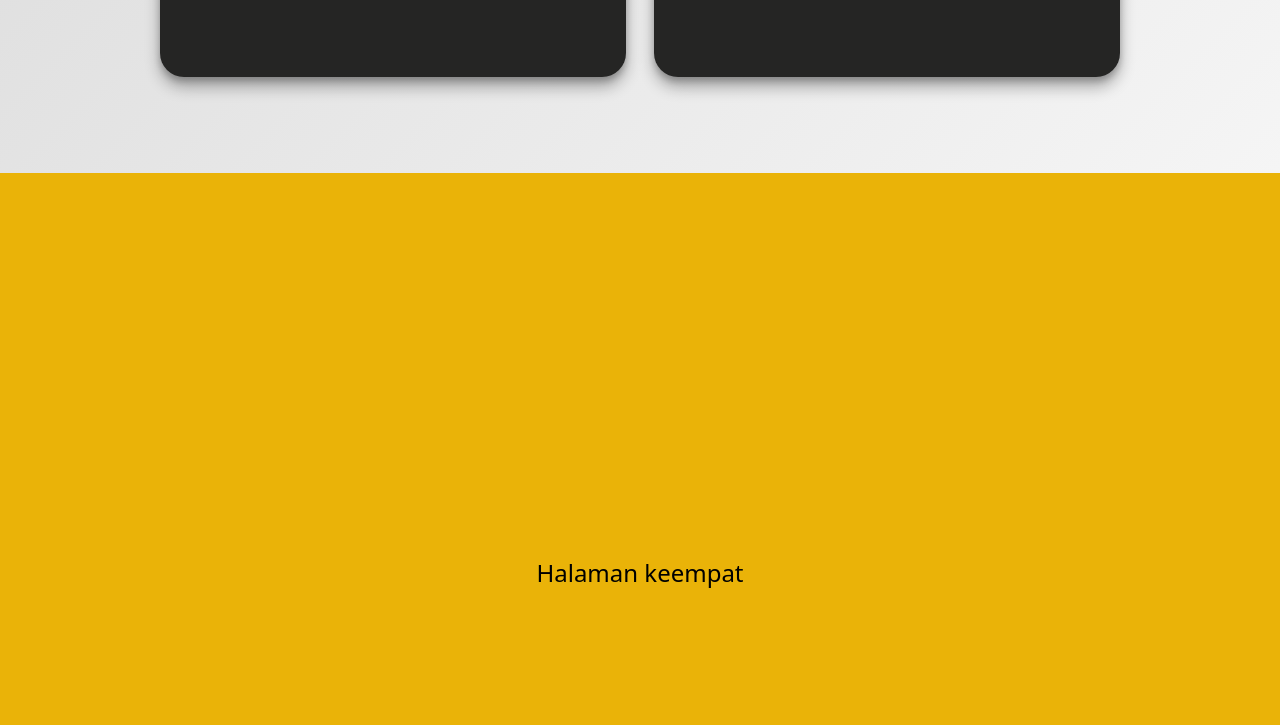
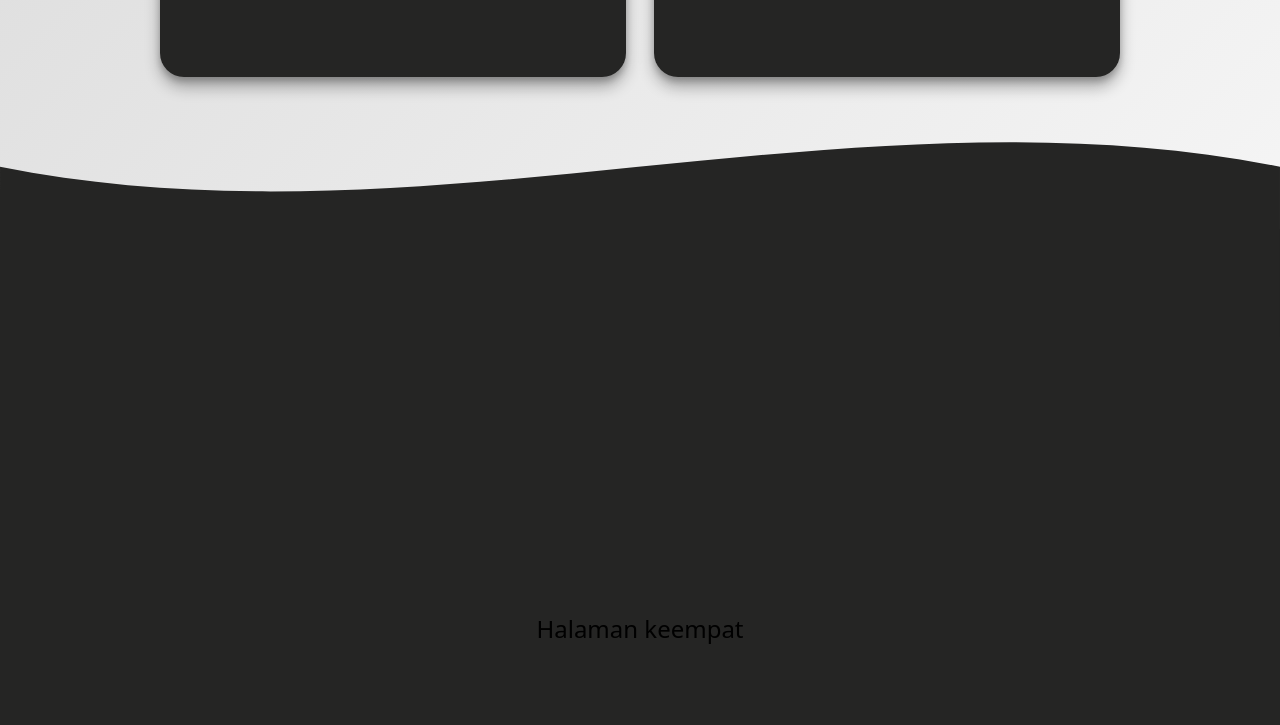
Before and after one commit to Mufacoderz/Personnal-Website, a website: page public/main.html in a window 1280 px wide. Shown: the part 2335-3060 px from the top of the page. Drawn offline with nearby package versions, Linux system fonts and the light colour scheme; animation ran at ten frames a second.

Commit message:
mengatur curve antar page about dan dibawahnya

```diff
--- a/public/main.html
+++ b/public/main.html
@@ -189,7 +189,7 @@
     </div>
 
     <!-- BAGIAN SKILLS PAGE -->
-    <section id="skills" class="bg-transparent w-[75vw] flex gap-7 ">
+    <section id="skills" class="bg-transparent w-[75vw] flex gap-7 mb-14">
 
       <div class="container mx-auto px-6 text-start bg-[#252524] py-20 rounded-3xl shadow-lg"
         style="box-shadow: 0px 10px 15px rgba(0, 0, 0, 0.3), 0px 4px 6px rgba(0, 0, 0, 0.2); transition: all 0.3s ease-in-out;">
@@ -302,15 +302,19 @@
 
 
 
-
-
   <!-- BAGIAN SERVICE PAGE -->
 
-  <section id="service" class=" relative w-full h-screen bg-yellow-500 halamanEmpat ">
+  <section id="service" class="relative w-full h-screen bg-[#252524] halamanEmpat">
+    <div class="absolute -top-24 md:-top-36 lg:-top-44 w-full">
+        <svg xmlns="http://www.w3.org/2000/svg" width="100%" height="auto" viewBox="0 0 1440 320">
+            <path fill="#252524" fill-opacity="1" d="M0,128 C480,224 960,32 1440,128 L1440,320 L0,320 Z"></path>
+        </svg>
+    </div>
     <div class="flex justify-center items-center h-full text-black text-2xl">
-      Halaman keempat
+        Halaman keempat
     </div>
-  </section>
+</section>
+
 
   <!-- BAGIAN PORTO PAGE -->
 
```
